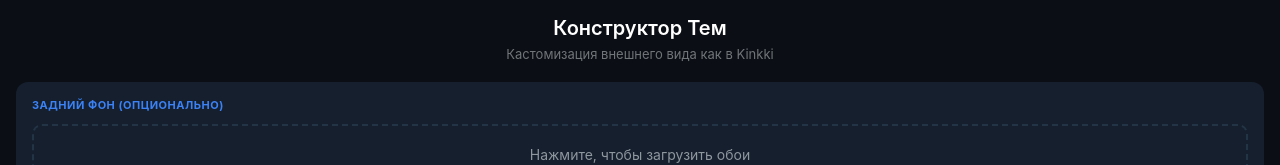
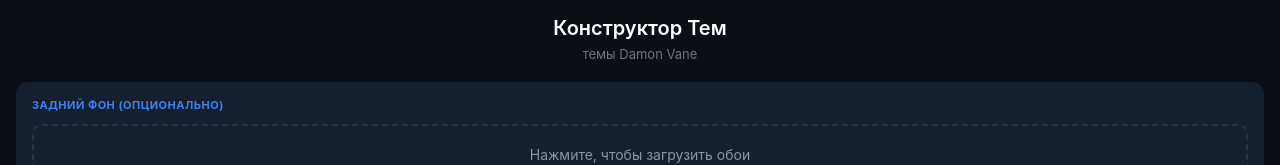
Before and after one commit to weloman765-jpg/damonvane_theme_bot, a plain HTML site: page index.html in a window 1280 px wide. Shown: the top 165 px of the page. Drawn offline with Linux system fonts and the light colour scheme.

Commit message:
Update index.html

```diff
--- a/index.html
+++ b/index.html
@@ -199,10 +199,10 @@
 
     <div class="header">
         <h1>Конструктор Тем</h1>
-        <p>Кастомизация внешнего вида как в Kinkki</p>
+        <!-- ЖЕЛЕЗОБЕТОННО ИСПРАВЛЕНО ПО ВАШЕЙ ПРОСЬБЕ -->
+        <p>темы Damon Vane</p>
     </div>
 
-    <!-- Загрузка изображения -->
     <div class="section">
         <div class="section-title">Задний фон (Опционально)</div>
         <div class="upload-zone" id="upload-box">
@@ -212,7 +212,6 @@
         </div>
     </div>
 
-    <!-- Выбор цветов -->
     <div class="section">
         <div class="section-title">Палитра цветов интерфейса</div>
 
@@ -241,7 +240,6 @@
         </div>
     </div>
 
-    <!-- Раздел выбора устройства -->
     <div class="section">
         <div class="section-title">Платформа назначения</div>
         <div class="radio-group">
@@ -260,7 +258,6 @@
         </div>
     </div>
 
-    <!-- Раздел прозрачности -->
     <div class="section">
         <div class="section-title">Прозрачность облаков сообщений</div>
         <div class="slider-wrapper">
```
